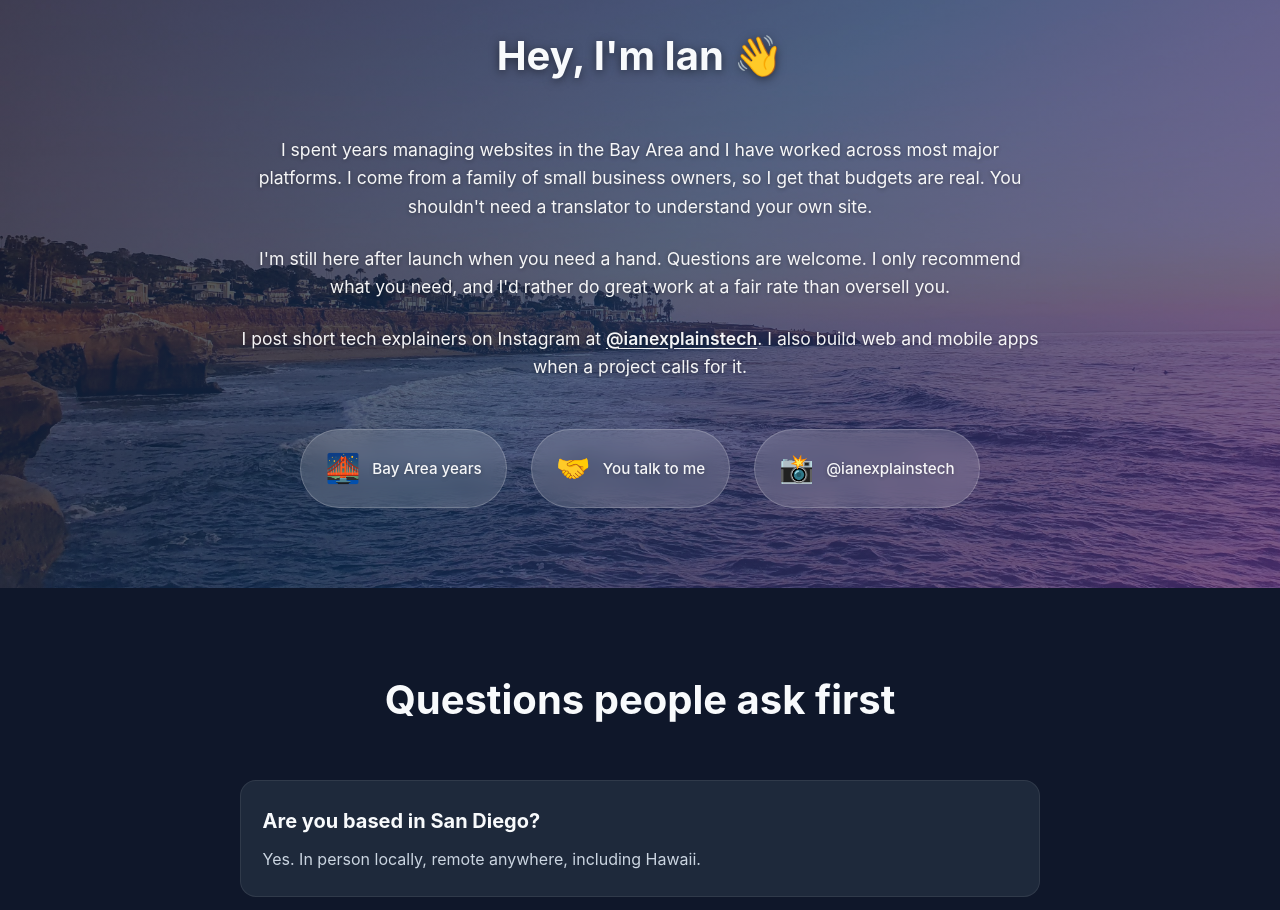
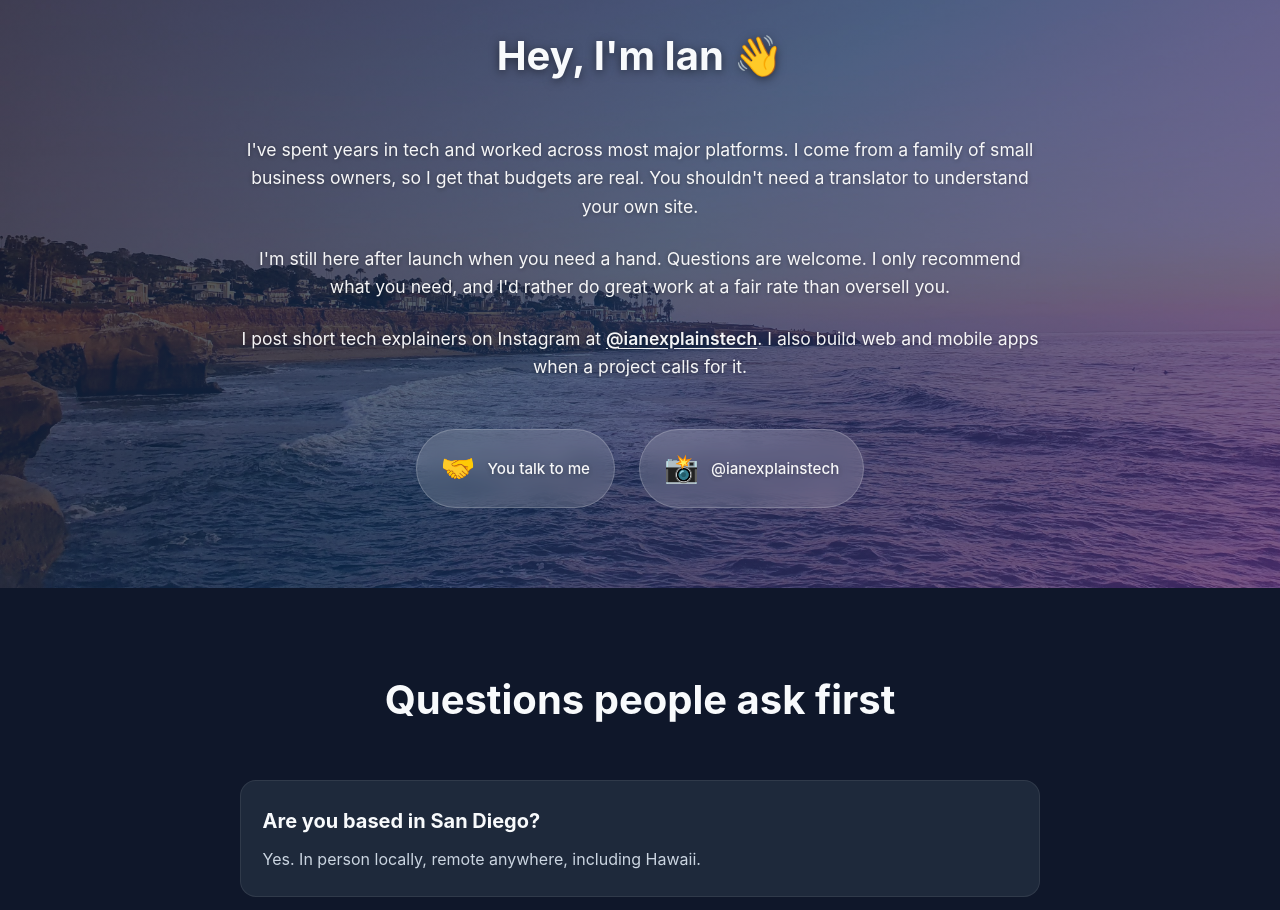
Before and after one commit to mriansabado/mauna-digital-website, a React (Vite) app: page / in a window 1280 px wide. Shown: the part 9400-10310 px from the top of the page. Built offline with nearby package versions, Linux system fonts and the light colour scheme.

Commit message:
more services updates

```diff
--- a/src/App.tsx
+++ b/src/App.tsx
@@ -607,7 +607,7 @@ function App() {
             <div className="about-text">
               <h2 className="section-title">Hey, I&apos;m Ian 👋</h2>
               <p>
-                I spent years managing websites in the Bay Area and I have worked across most major platforms. I come from a family of small business owners, so I get that budgets are real.                 You shouldn&apos;t need a translator to understand your own site.
+                I&apos;ve spent years in tech and worked across most major platforms. I come from a family of small business owners, so I get that budgets are real. You shouldn&apos;t need a translator to understand your own site.
               </p>
               <p>
                 I&apos;m still here after launch when you need a hand. Questions are welcome. I only recommend what you need, and I&apos;d rather do great work at a fair rate than oversell you.
@@ -618,10 +618,6 @@ function App() {
                 . I also build web and mobile apps when a project calls for it.
               </p>
               <div className="about-stats">
-                <div className="stat">
-                  <h3>🌉</h3>
-                  <p>Bay Area years</p>
-                </div>
                 <div className="stat">
                   <h3>🤝</h3>
                   <p>You talk to me</p>
```
